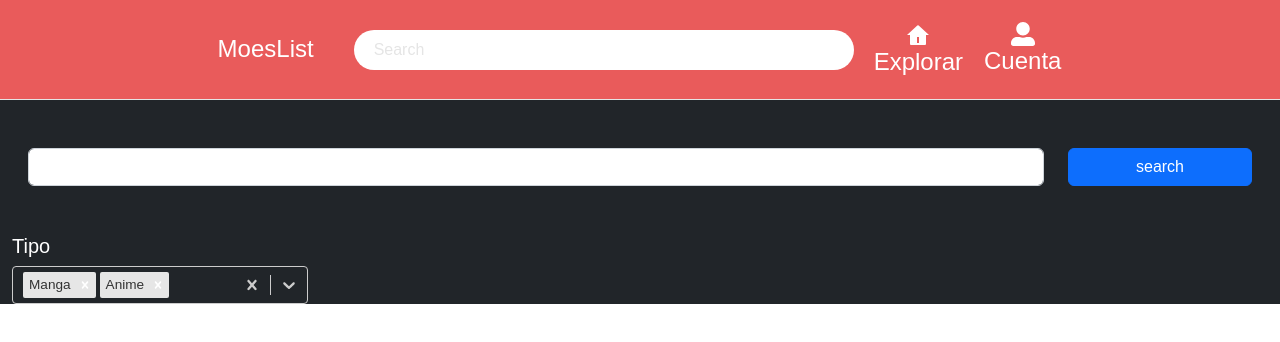
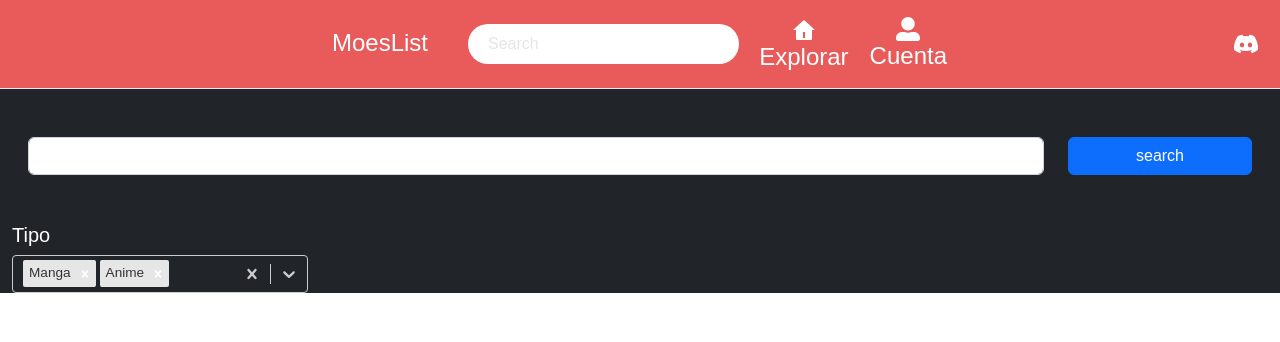
Before and after one commit to felduque/moelist, a React app in the folder client/: page /explorador in a window 1280 px wide. Shown: the top 342 px of the page. Built offline with nearby package versions, Linux system fonts and the light colour scheme; the HTML template or start-up script is replaced by a standard one.

Commit message:
search agregado

```diff
--- a/client/package.json
+++ b/client/package.json
@@ -17,6 +17,7 @@
     "react-icons": "^4.7.1",
     "react-router-dom": "^6.8.1",
     "react-select": "^5.7.0",
+    "react-spinners": "^0.13.8",
     "sweetalert2": "^11.7.2"
   },
   "devDependencies": {
--- a/client/src/Components/MobileMenu/MobileMenu.jsx
+++ b/client/src/Components/MobileMenu/MobileMenu.jsx
@@ -4,6 +4,7 @@
 import { RiHome4Fill } from "react-icons/ri";
 import { FaUserAlt } from "react-icons/fa";
 import { IoIosClose } from "react-icons/io";
+import { Search } from "../Search/Search";
 
 export const MobileMenu = () => {
   return (
@@ -46,11 +47,7 @@
           </li>
         </ul>
 
-        <input
-          className="form-control d-inline-block mt-1"
-          type="text"
-          placeholder="Search"
-        />
+        <Search />
       </div>
     </div>
   );
--- a/client/src/Components/Navbar/Navbar.css
+++ b/client/src/Components/Navbar/Navbar.css
@@ -1,15 +1,9 @@
 .navbar-container {
   position: sticky;
   top: 0;
-  width: 100%;
   background-color: var(--primary-color);
-  height: 100px;
+
   border-bottom: 1px solid #e5e5e5;
-  text-align: center;
-  display: flex;
-  align-items: center;
-  flex-direction: row;
-  justify-content: center;
   z-index: 100;
   padding: 0 10px;
 }
@@ -120,6 +114,8 @@
   text-decoration: none;
 }
 
+.discord {}
+
 @media (max-width: 576px) {
   .navbar-container {
     justify-content: space-between;
--- a/client/src/Components/Navbar/Navbar.jsx
+++ b/client/src/Components/Navbar/Navbar.jsx
@@ -2,43 +2,39 @@
 import "./Navbar.css";
 import { RiHome4Fill } from "react-icons/ri";
 import { FaBars, FaUserAlt } from "react-icons/fa";
+import { BsDiscord } from "react-icons/bs";
 import { Link } from "react-router-dom";
 
 import { LoginRegisterModal } from "../LoginRegisterModal/LoginRegisterModal";
 
 import { MobileMenu } from "../MobileMenu/MobileMenu";
 import { useState } from "react";
-// import { Login } from "../Log-in/Login";
-// import { Register } from "../sign-up/Register";
+import { Search } from "../Search/Search";
 
 export const Navbar = () => {
   const [formType, setFormType] = useState("login");
 
   return (
     <>
-      <div className="navbar-container">
+      <div className="container-fluid navbar-container py-3">
+        <div className="row align-items-center">
+          <div className="offset-xl-3 col-9 col-xl-6 d-flex align-items-center ">
             <div className="navbar-container__logo">
-          <Link to="/" style={{ textDecoration: "none", cursor: "pointer" }}>
+              <Link
+                to="/"
+                style={{ textDecoration: "none", cursor: "pointer" }}
+              >
                 <h1 className="title-logo-moelist-navbar">MoesList</h1>
               </Link>
             </div>
             <div className="navbar-container__search d-none d-sm-block">
-          <input
-            className="navbar-container__search__input"
-            type="text"
-            placeholder="Search"
-          />
+              <Search />
             </div>
-
-        {/* <div className="navbar-container__icons__profile">
-        <h2 className="navbar-text-profile">Login</h2>
-      </div>
-      <div className="navbar-container__icons__profile">
-        <h2 className="navbar-text-profile">Register</h2>
-      </div> */}
-
-        <div className="nav-list">
-          <Link to="/explorador" className="nav-list-link  d-none d-sm-block">
+            <div className="nav-list text-center">
+              <Link
+                to="/explorador"
+                className="nav-list-link  d-none d-sm-block"
+              >
                 <div className="navbar-container__icons__home">
                   <RiHome4Fill className="navbar-container__icons_home__icon" />
                 </div>
@@ -59,6 +55,9 @@
                   <h2 className="navbar-text-explorer">Cuenta</h2>
                 </button>
               </div>
+            </div>
+          </div>
+          <div className="col-3 d-flex justify-content-end align-items-center">
             <div className="nav-list-link d-sm-none">
               <button
                 className="btn p-0"
@@ -72,8 +71,17 @@
 
               <MobileMenu />
             </div>
+            <a
+              href="https://discord.gg/UfdnmZ5DJE"
+              target="_blank"
+              className="nav-list-link discord"
+            >
+              <BsDiscord className="navbar-container__icons_home__icon " />
+            </a>
           </div>
         </div>
+      </div>
+
       <LoginRegisterModal formType={formType} setFormType={setFormType} />
     </>
   );
--- /dev/null
+++ b/client/src/Components/Search/Search.css
@@ -0,0 +1,37 @@
+.autocom-box {
+    color: white;
+    background-color:var(--dark-bg);
+    position: absolute;
+    width: 600px;
+    border-radius: 10px;
+    left: 46%;
+    transform: translateX(-50%);
+    top: 80px;
+}
+
+
+
+.search_desc {
+    font-size: 14px;
+    color: #7a7a7a;
+    display: -webkit-box;
+    overflow: hidden;
+    -webkit-line-clamp: 5;
+    -webkit-box-orient: vertical;
+}
+
+
+.search-img {
+    border-radius: 10px;
+}
+
+
+@media (max-width: 576px ) {
+    .autocom-box {
+        transform: translateX(0);
+        left: 0;
+        width: 90%;
+        margin: 0 20px;
+        top: 210px
+    }
+}
--- /dev/null
+++ b/client/src/Components/Search/Search.jsx
@@ -0,0 +1,57 @@
+import React, { useState } from "react";
+import { useEffect } from "react";
+import ScaleLoader from "react-spinners/ScaleLoader";
+import { getAnimes } from "../../Api/Anime/anime";
+import "./Search.css";
+import { SearchItem } from "./SearchItem";
+
+export const Search = () => {
+  const [loading, setLoading] = useState(false);
+  const [search, setSearch] = useState("");
+  const [searchItems, setSearchItems] = useState([]);
+
+  //  es para que no bombardee el servidor fetch cada vez que se escriba algo en el search
+  const [typingTimer, setTypingTimer] = useState();
+
+  useEffect(() => {
+    if (!search) return;
+
+    setSearchItems([]); // vacia el search
+    setLoading(true);
+
+    const fetchSearch = async () => {
+      const items = await getAnimes();
+      setLoading(false);
+      setSearchItems(items?.data);
+    };
+
+    clearTimeout(typingTimer); // se limpia el timeout
+
+    setTypingTimer(
+      setTimeout(() => {
+        fetchSearch();
+      }, 1000)
+    );
+
+    // un
+  }, [search]);
+
+  return (
+    <div className="search-wrapper">
+      <input
+        className="navbar-container__search__input"
+        type="search"
+        placeholder="Search"
+        onChange={(e) => setSearch(e.target.value)}
+      />
+      {search && (
+        <div className="autocom-box text-center px-3 pt-3">
+          {loading && <ScaleLoader color="var(--primary-color)" />}
+          {searchItems.slice(0, 3).map((item) => (
+            <SearchItem key={item.id} {...item} />
+          ))}
+        </div>
+      )}
+    </div>
+  );
+};
--- /dev/null
+++ b/client/src/Components/Search/SearchItem.jsx
@@ -0,0 +1,16 @@
+import React from "react";
+import "./Search.css";
+
+export const SearchItem = ({ id, image, title, description }) => {
+  return (
+    <div className="row mb-3">
+      <div className="col-3">
+        <img className="img-fluid search-img" src={image} alt={title} />
+      </div>
+      <div className="col-9 text-white text-start">
+        <h5 className="fw-bold">{title}</h5>
+        <p className="search_desc">{description}</p>
+      </div>
+    </div>
+  );
+};
--- a/client/src/index.css
+++ b/client/src/index.css
@@ -3,7 +3,6 @@
   margin: 0;
   padding: 0;
   font-family: 'Poppins', sans-serif;
-
 }
 
 :root {
@@ -14,3 +13,7 @@
   --color-manhua: rgba(128,0,128);
   --dark-bg: #171823;
 }
+
+html, body {
+  overflow-x: clip;
+}
```
Also changed, not shown: 1 other file (tests, documents, lock files or other folders). Lines whose indentation alone changed are shown as unchanged.
